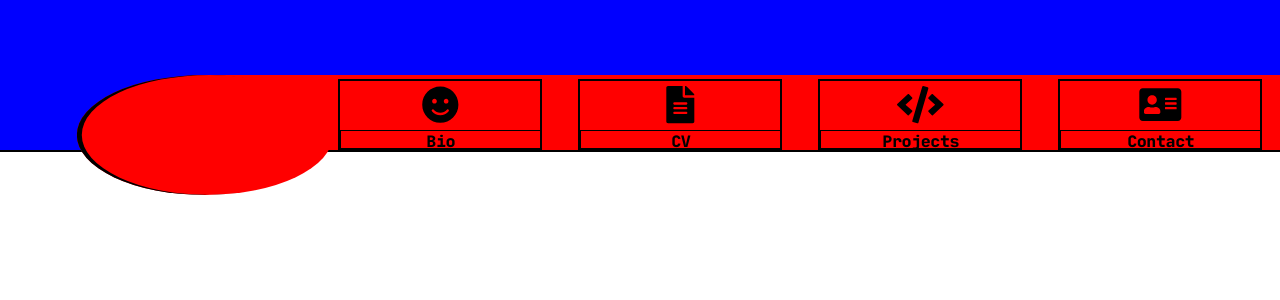
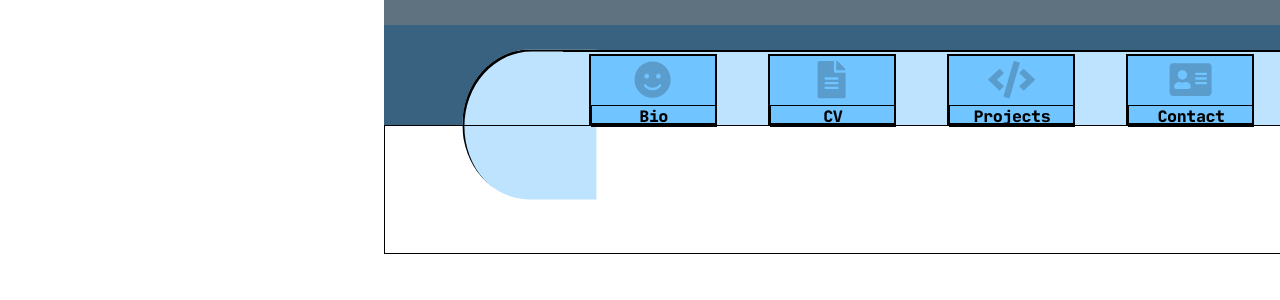
Before and after one commit to TonyDMorris/TonyDMorris.github.io, a React (Create React App) app: page / in a window 1280 px wide. Shown: the top 300 px of the page. Built offline with nearby package versions, Linux system fonts and the light colour scheme.

Commit message:
working on layout and styling

```diff
--- a/src/App.js
+++ b/src/App.js
@@ -1,21 +1,36 @@
 import React from "react";
 import styled from "styled-components";
 import Header from "./components/header/Header";
+import { device } from "./style/DeviceSizes";
 import "./index.css";
 function App() {
   return (
     <div style={{ width: "100vw" }} className="App">
-      <Header />
-      <Body />
+      <Body>
+        <Wrapper>
+          <Header />
+          <Content />
+        </Wrapper>
+      </Body>
     </div>
   );
 }
 
-const Body = styled.div`
+const Wrapper = styled.div`
+  width: 100%;
+  grid-column: 2/2;
+`;
+const Content = styled.div`
   width: 100%;
   height: 100%;
+  position: relative;
   border: solid 1px black;
-  z-index: 5;
+  z-index: 3;
+`;
+
+const Body = styled.div`
+  width: 100vw;
+  display: grid;
 `;
 
 export default App;
--- a/src/components/header/Header.jsx
+++ b/src/components/header/Header.jsx
@@ -1,8 +1,12 @@
 import React from "react";
 import styled from "styled-components";
 import Nav from "./Nav";
+import QuickLinks from "./QuickLinks";
+import { theme } from "../../style/theme";
 export default function Header() {
   return (
+    <>
+      <QuickLinks />
       <TopBar>
         <NavWrapper>
           <NavLeftSpoiler>
@@ -11,13 +15,15 @@ export default function Header() {
           <Nav />
         </NavWrapper>
       </TopBar>
+    </>
   );
 }
 
 const TopBar = styled.div`
+  grid-column: 2 / 2;
   width: 100%;
-  height: 150px;
-  background-color: blue;
+  height: 100px;
+  background-color: ${theme.primary};
   display: flex;
 `;
 
@@ -26,27 +32,28 @@ const NavWrapper = styled.div`
   justify-content: space-between;
   height: 75px;
   width: 100%;
-  background-color: red;
+  background-color: ${theme.secondary};
   align-self: flex-end;
 `;
 
 const NavLeftSpoiler = styled.div`
   width: 15%;
   height: 100%;
-  background-color: blue;
+  background-color: ${theme.primary};
   display: flex;
   flex-direction: column;
 `;
 
 const Circle = styled.div`
-  box-shadow: inset 5px 0px 0px 0px #000;
-  height: 120px;
-  width: 20%;
-  background-color: red;
-  border-radius: 50%;
-  transform: translate(30%, 62.5%);
-  position: absolute;
-  top: 0;
-  left: 0;
+  box-shadow: inset 1px 1px 0px 0px #000;
+  height: 100%;
+  width: 50%;
+  position: relative;
+  background-color: ${theme.secondary};
+  border-radius: 50% 0% 0% 50%;
+  transform: scale(2);
+
+  top: 49%;
+  right: -83%;
   z-index: 1;
 `;
--- a/src/components/header/Nav.jsx
+++ b/src/components/header/Nav.jsx
@@ -21,8 +21,8 @@ export default function Nav() {
 
 const NavContainer = styled.div`
   display: flex;
-
-  width: 75%;
+  box-shadow: inset 0px 2px 0px 0px #000;
+  width: 80%;
   height: 100%;
   display: flex;
   justify-content: space-around;
--- a/src/components/header/NavButton.jsx
+++ b/src/components/header/NavButton.jsx
@@ -1,11 +1,19 @@
 import React from "react";
 import { FontAwesomeIcon } from "@fortawesome/react-fontawesome";
 import styled from "styled-components";
+import { theme } from "./../../style/theme";
 import { device } from "../../style/DeviceSizes";
 export default function NavButton({ icon, text }) {
   return (
     <NavLink>
-      <FontAwesomeIcon style={{ width: "80%", height: "60%" }} icon={icon} />
+      <FontAwesomeIcon
+        style={{
+          width: "80%",
+          height: "60%",
+          color: `${theme.extra}`,
+        }}
+        icon={icon}
+      />
       <LinkText>{text}</LinkText>
     </NavLink>
   );
@@ -19,10 +27,8 @@ const NavLink = styled.div`
   box-sizing: border-box;
   border: solid 2px black;
   height: 95%;
-  width: 16vw;
-  @media ${device.mobileL} {
-    padding-top: 8%;
-  }
+  width: 10vw;
+  background-color: ${theme.primaryContrast};
 `;
 
 const LinkText = styled.div`
--- /dev/null
+++ b/src/components/header/QuickLinks.jsx
@@ -0,0 +1,13 @@
+import React from "react";
+import styled from "styled-components";
+import { theme } from "../../style/theme";
+export default function QuickLinks() {
+  return <LinkBar />;
+}
+
+const LinkBar = styled.div`
+  width: 100%;
+  height: 25px;
+  background-color: ${theme.secondaryContrast};
+  grid-column: 2/2;
+`;
--- /dev/null
+++ b/src/style/theme.js
@@ -0,0 +1,7 @@
+export const theme = {
+  primary: "#386280",
+  primaryContrast: "#70C4FF",
+  secondary: "#BDE3FF",
+  secondaryContrast: "#5E7280",
+  extra: "#5A9CCC",
+};
```
Lines whose indentation alone changed are shown as unchanged.
